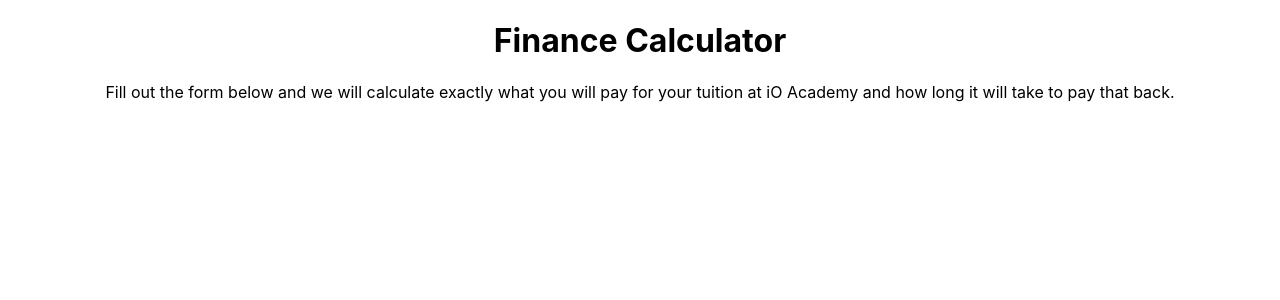
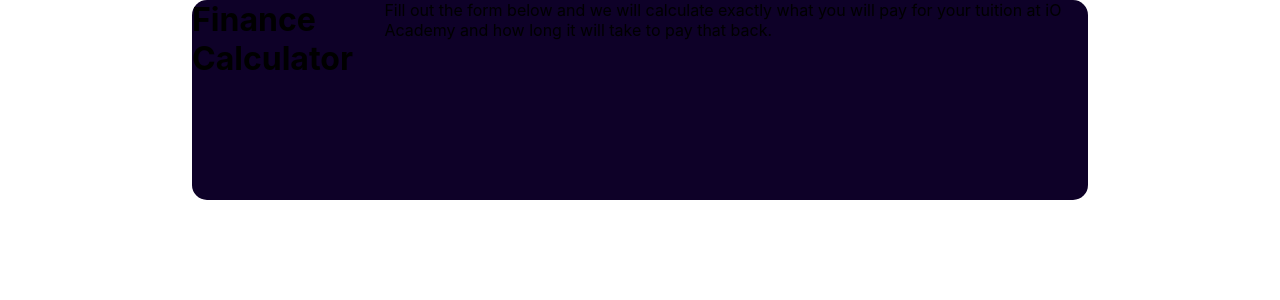
Before and after one commit to SlothSan/iO_Academy_Challenges, a React (Create React App) app in the folder finance_calculator/: page / in a window 1280 px wide. Shown: the top 300 px of the page. Built offline with nearby package versions, Linux system fonts and the light colour scheme.

Commit message:
Styling for infoContainer.

```diff
--- a/finance_calculator/src/App.css
+++ b/finance_calculator/src/App.css
@@ -1,38 +1,16 @@
-.App {
-  text-align: center;
+* {
+  margin: 0;
+  box-sizing: border-box;
 }
 
-.App-logo {
-  height: 40vmin;
-  pointer-events: none;
+.infoContainer {
+  background-color: #0e0128;
+  height: 200px;
+  width: 70%;
+  margin: 0 auto;
+  border-radius: 15px;
+  display: flex;
+  flex-direction: row;
 }
 
-@media (prefers-reduced-motion: no-preference) {
-  .App-logo {
-    animation: App-logo-spin infinite 20s linear;
-  }
-}
-
-.App-header {
-  background-color: #282c34;
-  min-height: 100vh;
-  display: flex;
-  flex-direction: column;
-  align-items: center;
-  justify-content: center;
-  font-size: calc(10px + 2vmin);
-  color: white;
-}
-
-.App-link {
-  color: #61dafb;
-}
-
-@keyframes App-logo-spin {
-  from {
-    transform: rotate(0deg);
-  }
-  to {
-    transform: rotate(360deg);
-  }
-}
+/*# sourceMappingURL=App.css.map */
--- a/finance_calculator/src/App.js
+++ b/finance_calculator/src/App.js
@@ -1,4 +1,3 @@
-import logo from './logo.svg';
 import InfoContainer from './header/InfoContainer';
 import './App.css';
 
--- /dev/null
+++ b/finance_calculator/src/App.scss
@@ -0,0 +1,16 @@
+$headerBackgroundColor: #0e0128;
+
+* {
+    margin: 0;
+    box-sizing: border-box;
+}
+
+.infoContainer {
+    background-color: $headerBackgroundColor;
+    height: 200px;
+    width: 70%;
+    margin: 0 auto;
+    border-radius: 15px;
+    display: flex;
+    flex-direction: row;
+}
```
Also changed, not shown: 1 other file (tests, documents, lock files or other folders).
